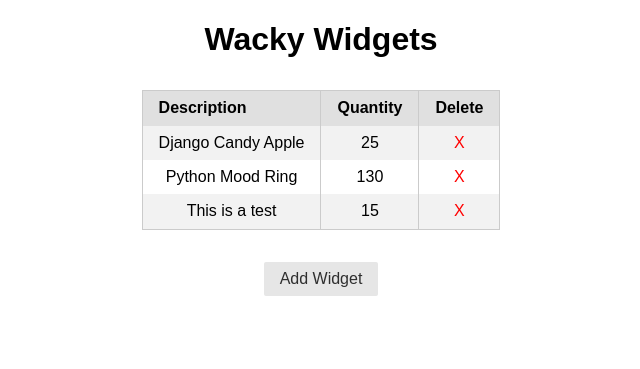
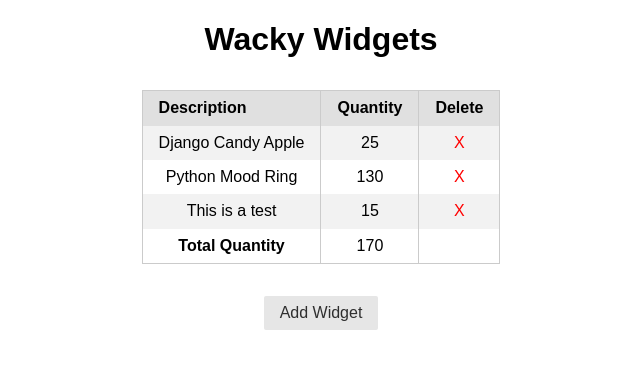
Before and after one commit to mikeyvsaul/Wacky-Widgets, a Django app: page / in a window 1280 px wide. Shown: the top 369 px of the page, without its empty margins (319-959 px from the left). Run offline with Django 3.2, Linux system fonts and the light colour scheme; data comes from the database, SQL or seed files in the repository; both versions use the stored data as it was after the commit; some libraries are stand-ins or nearby versions.

Commit message:
Added Total Quantity

```diff
--- a/main_app/templates/index.html
+++ b/main_app/templates/index.html
@@ -22,12 +22,17 @@
         </tr>
       <tbody>
         {% for widget in widgets %}
-            <tr>
-                <td>{{ widget.description }}</td>
-                <td>{{ widget.quantity }}</td>
-                <td><a href="{% url 'delete_widget' widget.id %}">X</a></td>
-            </tr>
+          <tr>
+            <td>{{ widget.description }}</td>
+            <td>{{ widget.quantity }}</td>
+            <td><a href="{% url 'delete_widget' widget.id %}">X</a></td>
+          </tr>
         {% endfor %}
+          <tr>
+            <td><strong>Total Quantity</strong></td>
+            <td>{{ total }}</td>
+            <td></td>
+          </tr>
         </tbody>
       </thead>
     </table>
--- a/main_app/views.py
+++ b/main_app/views.py
@@ -6,7 +6,10 @@ from .models import Widget
 # Create your views here.
 def index(request):
     widgets = Widget.objects.all()
-    return render(request, 'index.html', {'widgets': widgets})
+    total = 0
+    for widget in widgets:
+      total += widget.quantity
+    return render(request, 'index.html', {'widgets': widgets, 'total': total})
 
 class WidgetCreate(CreateView):
     model = Widget
```
Also changed, not shown: db.sqlite3.
